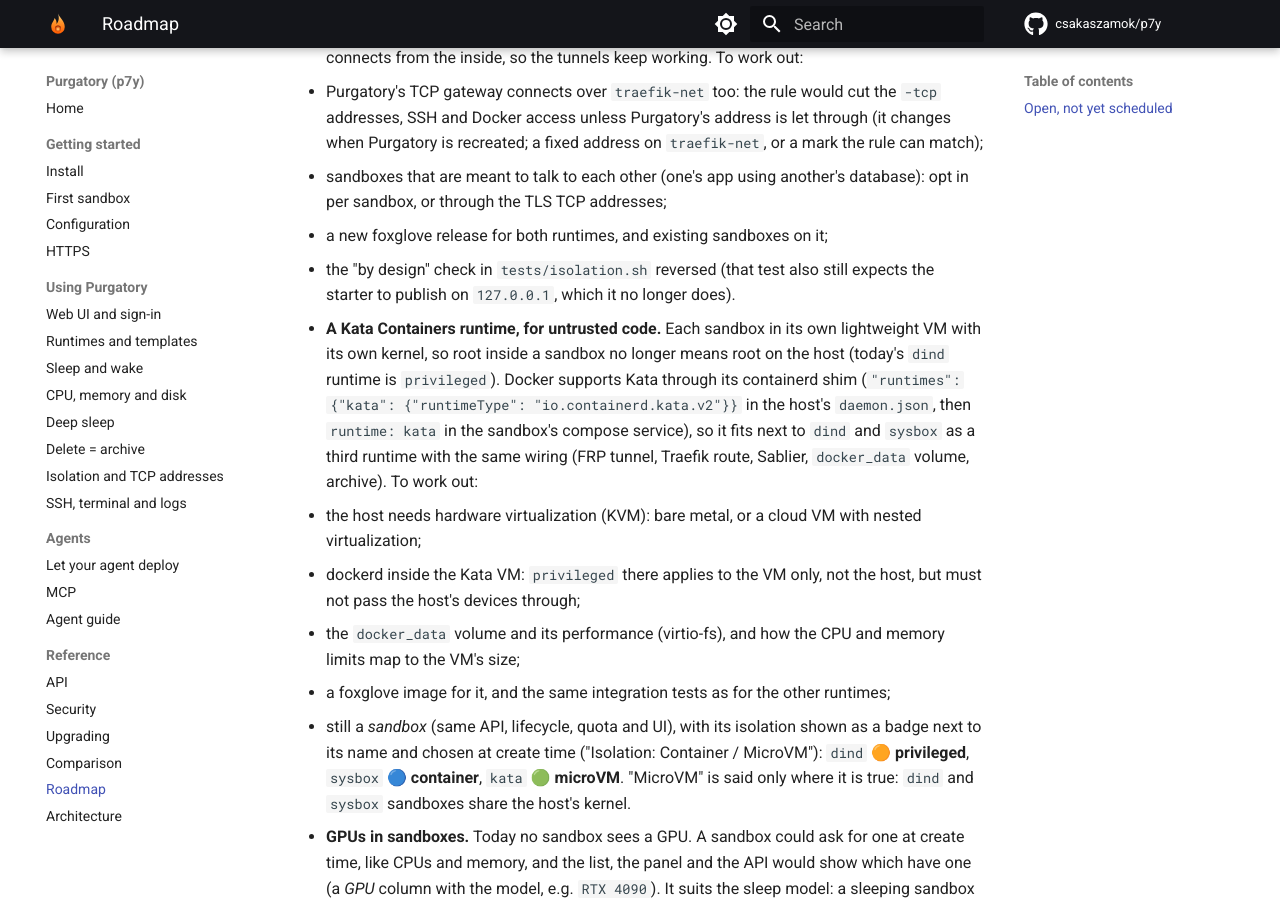
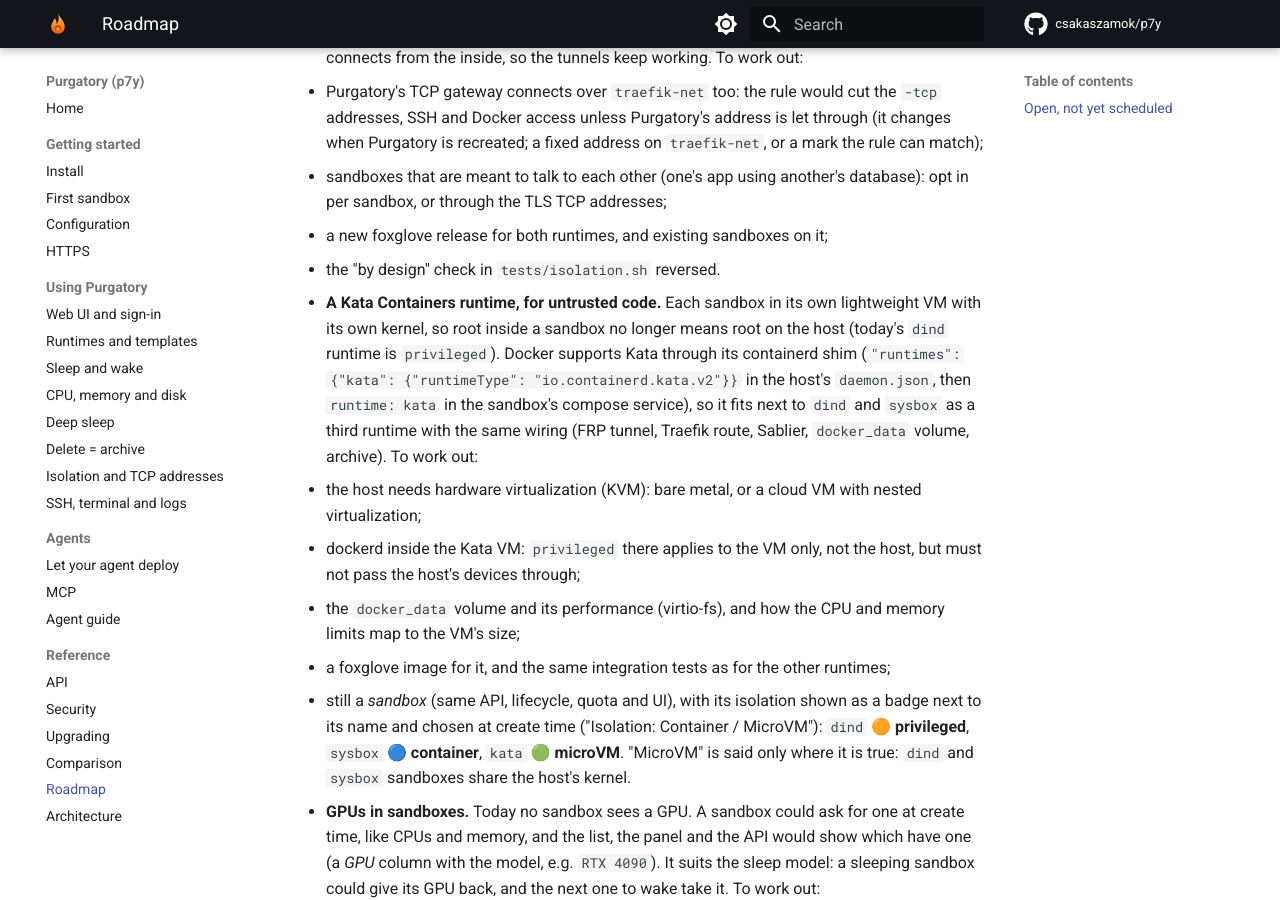
Before and after one commit to csakaszamok/p7y, an MkDocs documentation site: the page built from docs/roadmap.md, in a window 1280 px wide and 900 px high, scrolled down 390 px. Built offline with MkDocs 1.6.1 and Material for MkDocs 9.7.7, drawn with Linux system fonts in a browser that asks for light colours; comment, search, counter and statistics services are not loaded; the version menu is left out.

Commit message:
tests/isolation.sh: today's starter, the frps password, HTTPS stacks
The starter publishes 5678 on all interfaces since 0.4, so the test failed
at once ("LEAK:starter-5678"). It now checks a port published on
127.0.0.1 only for privacy and the starter's port as reachable by design,
and works against a stack with HTTPS on (TRAEFIK_URL=https://localhost).

Co-Authored-By: Claude Opus 5.5 (1M context) <noreply@anthropic.com>

```diff
--- a/docs/roadmap.md
+++ b/docs/roadmap.md
@@ -6,7 +6,7 @@
   - Purgatory's TCP gateway connects over `traefik-net` too: the rule would cut the `-tcp` addresses, SSH and Docker access unless Purgatory's address is let through (it changes when Purgatory is recreated; a fixed address on `traefik-net`, or a mark the rule can match);
   - sandboxes that are meant to talk to each other (one's app using another's database): opt in per sandbox, or through the TLS TCP addresses;
   - a new foxglove release for both runtimes, and existing sandboxes on it;
-  - the "by design" check in `tests/isolation.sh` reversed (that test also still expects the starter to publish on `127.0.0.1`, which it no longer does).
+  - the "by design" check in `tests/isolation.sh` reversed.
 - **A Kata Containers runtime, for untrusted code.** Each sandbox in its own lightweight VM with its own kernel, so root inside a sandbox no longer means root on the host (today's `dind` runtime is `privileged`). Docker supports Kata through its containerd shim (`"runtimes": {"kata": {"runtimeType": "io.containerd.kata.v2"}}` in the host's `daemon.json`, then `runtime: kata` in the sandbox's compose service), so it fits next to `dind` and `sysbox` as a third runtime with the same wiring (FRP tunnel, Traefik route, Sablier, `docker_data` volume, archive). To work out:
   - the host needs hardware virtualization (KVM): bare metal, or a cloud VM with nested virtualization;
   - dockerd inside the Kata VM: `privileged` there applies to the VM only, not the host, but must not pass the host's devices through;
```
Also changed, not shown: 1 other file.
